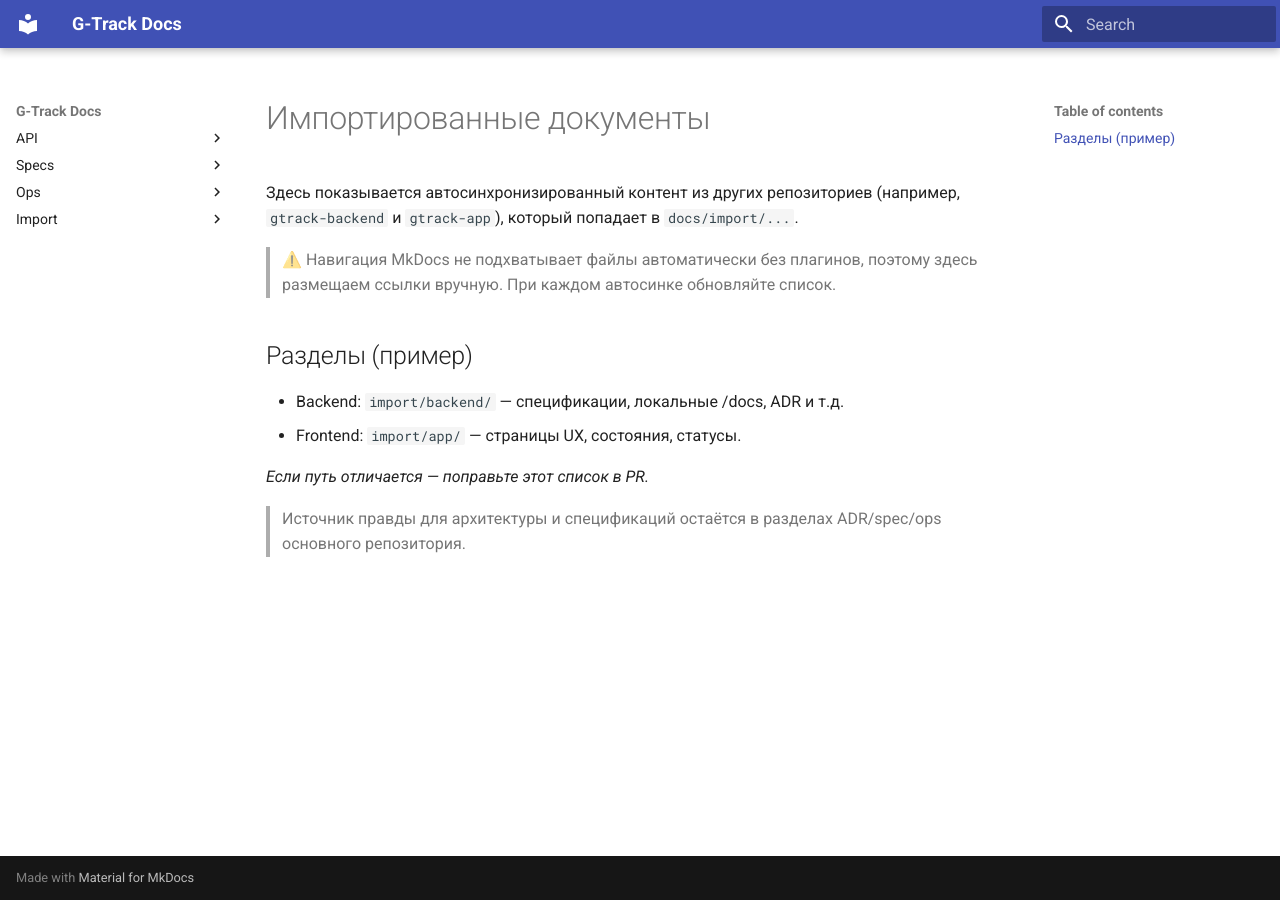
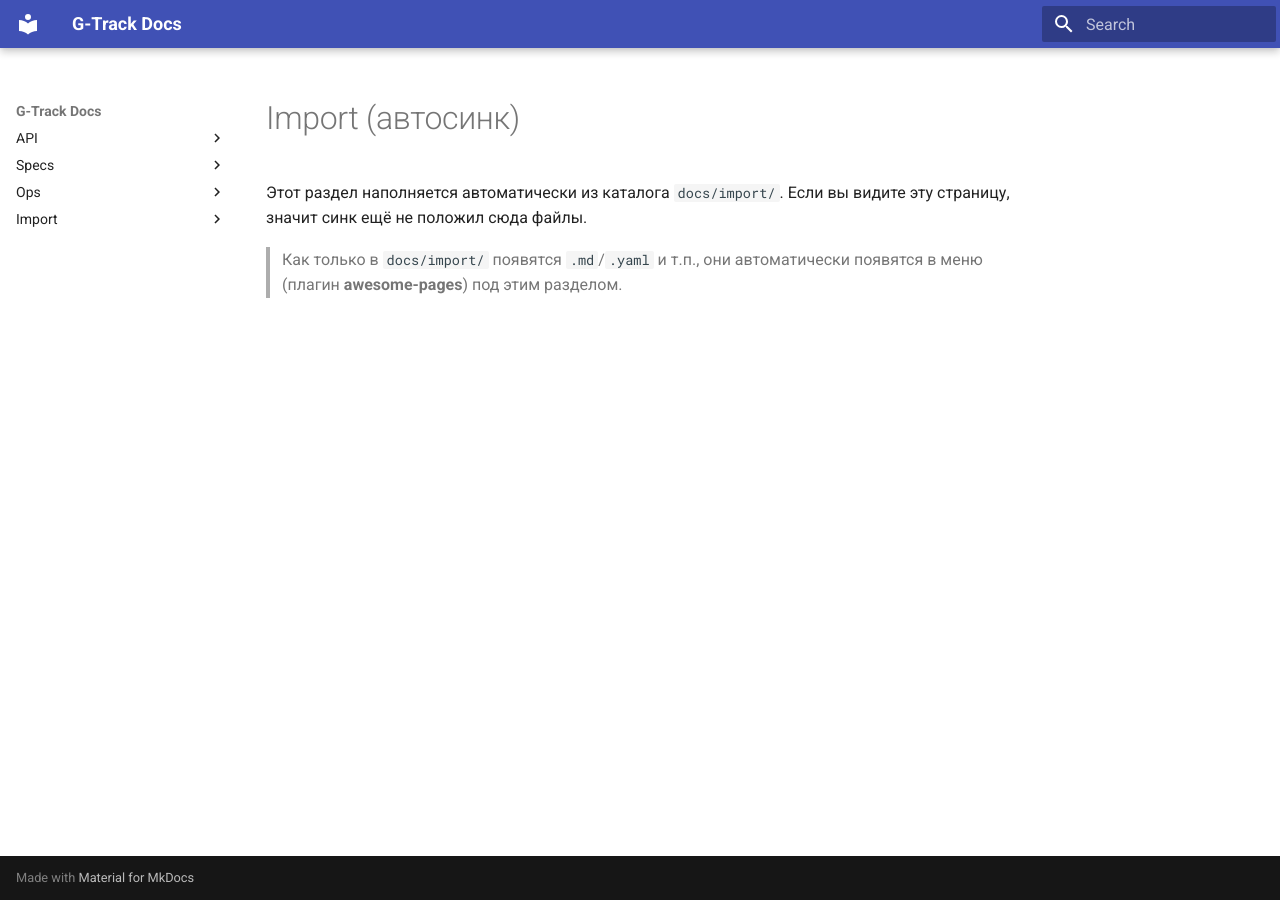
Before and after one commit to tqlismqn/gtrack-docs, an MkDocs documentation site: the page built from docs/import/index.md, in a window 1280 px wide. Built offline with MkDocs 1.6.1 and Material for MkDocs 9.7.7, drawn with Linux system fonts in a browser that asks for light colours.

Commit message:
docs: add import/index.md placeholder + fix absolute links in redoc (strict build) (#70)

```diff
--- a/docs/import/index.md
+++ b/docs/import/index.md
@@ -1,13 +1,6 @@
-# Импортированные документы
+# Import (автосинк)
 
-Здесь показывается автосинхронизированный контент из других репозиториев (например, `gtrack-backend` и `gtrack-app`), который попадает в `docs/import/...`.
+Этот раздел наполняется автоматически из каталога `docs/import/`.
+Если вы видите эту страницу, значит синк ещё не положил сюда файлы.
 
-> ⚠️ Навигация MkDocs не подхватывает файлы автоматически без плагинов, поэтому здесь размещаем ссылки вручную. При каждом автосинке обновляйте список.
-
-## Разделы (пример)
-- Backend: `import/backend/` — спецификации, локальные /docs, ADR и т.д.
-- Frontend: `import/app/` — страницы UX, состояния, статусы.
-
-_Если путь отличается — поправьте этот список в PR._
-
-> Источник правды для архитектуры и спецификаций остаётся в разделах ADR/spec/ops основного репозитория.
+> Как только в `docs/import/` появятся `.md`/`.yaml` и т.п., они автоматически появятся в меню (плагин **awesome-pages**) под этим разделом.
```
Also changed, not shown: docs/spec/redoc/v0.md (+2 -2 lines), docs/spec/redoc/v1.md (+2 -2 lines).
